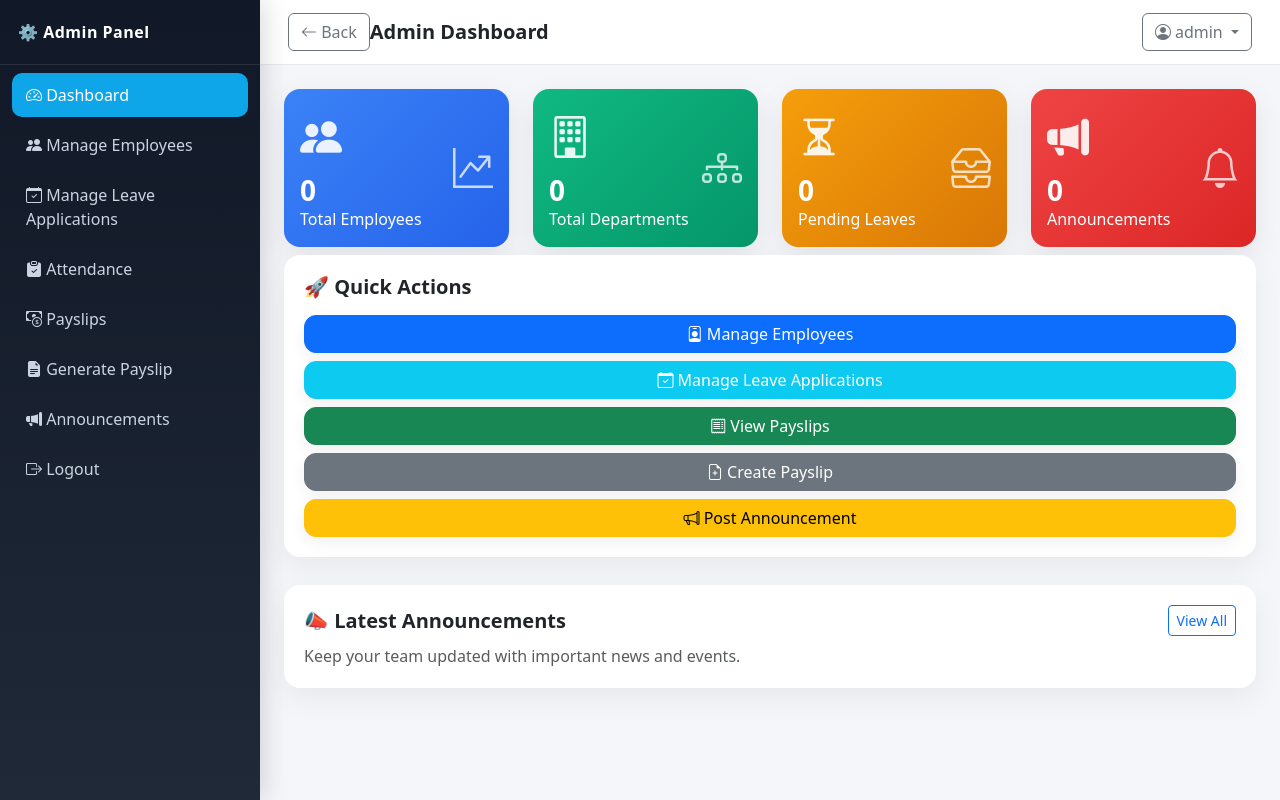
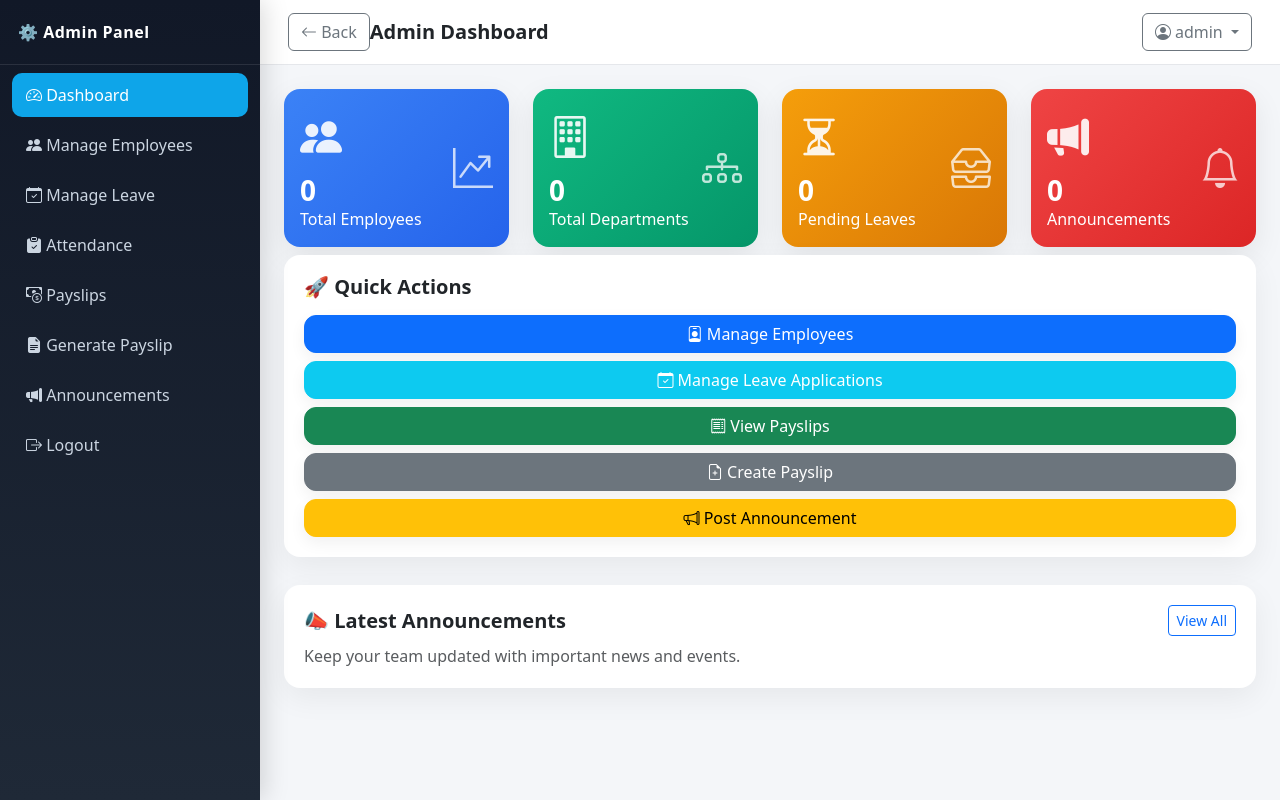
Before and after one commit to Vansh-1/office_employee_mgmt, a PHP site: page /admin_dashboard.php in a window 1280 px wide. Run offline with PHP 8.4, Linux system fonts and the light colour scheme; a user stored in the database is signed in; data that the repository does not hold is empty.

```diff
--- a/admin_dashboard.php
+++ b/admin_dashboard.php
@@ -105,7 +105,7 @@ try {
     <nav class="mt-2">
         <a class="nav-link active" href="admin_dashboard.php"><i class="bi bi-speedometer2"></i> Dashboard</a>
         <a class="nav-link" href="manage_employees.php"><i class="bi bi-people-fill"></i> Manage Employees</a>
-        <a class="nav-link" href="manage_leaves.php"><i class="bi bi-calendar-check"></i> Manage Leave Applications</a>
+        <a class="nav-link" href="manage_leaves.php"><i class="bi bi-calendar-check"></i> Manage Leave</a>
         <a class="nav-link" href="attendance.php"><i class="bi bi-clipboard-check-fill"></i> Attendance</a>
         <a class="nav-link" href="payslips.php"><i class="bi bi-cash-coin"></i> Payslips</a>
         <a class="nav-link" href="generate_payslip.php"><i class="bi bi-file-earmark-text-fill"></i> Generate Payslip</a>
```
